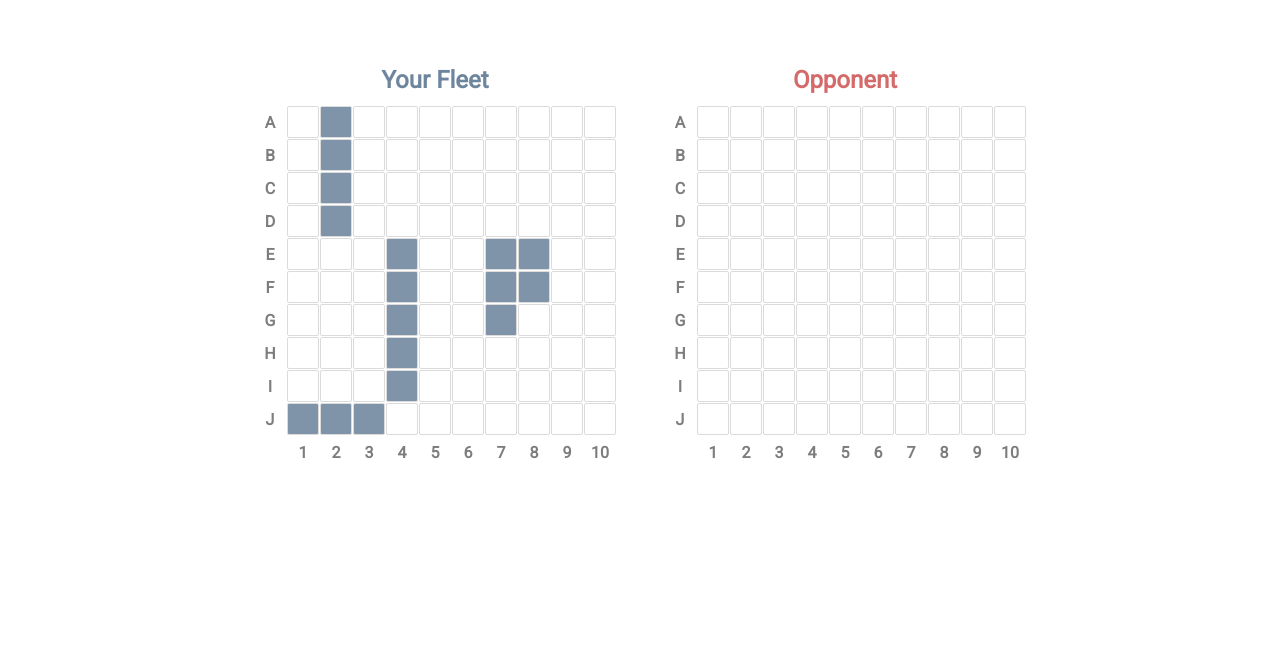
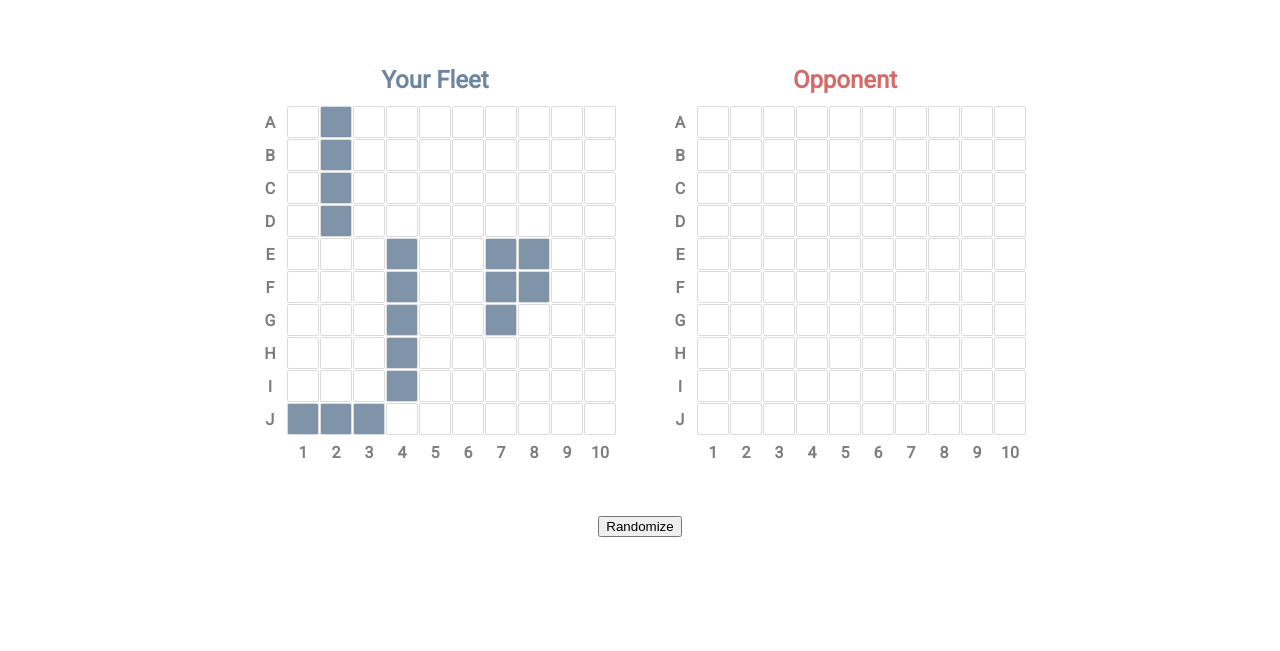
Before and after one commit to Edward-Rodriguez/battleship, a website built with webpack: page src/index.html in a window 1280 px wide. Shown: the part 98-749 px from the top of the page. Built offline with nearby package versions, Linux system fonts and the light colour scheme.

Commit message:
feat:add randomize button to html

```diff
--- a/src/index.css
+++ b/src/index.css
@@ -32,11 +32,12 @@ body {
 #content {
   grid-area: content;
   display: grid;
-  grid-template-rows: repeat(3, auto);
+  grid-template-rows: repeat(4, auto);
   grid-template-areas:
     'playerBoard playerBoard'
     'resultsBoard resultsBoard'
-    'playAgainButton playAgainButton';
+    'playAgainButton playAgainButton'
+    'randomizeButton randomizeButton';
   align-self: start;
   padding-top: 48px;
   place-items: center;
@@ -212,3 +213,7 @@ body {
 #footer a {
   color: inherit;
 }
+
+#randomizeButton {
+  grid-area: randomizeButton;
+}
--- a/src/index.html
+++ b/src/index.html
@@ -20,6 +20,7 @@
                 </div>
             </div>
             <div id="resultsBoard"></div>
+            <button id="randomizeButton">Randomize</button>
         </div>
         <div id="footer">
             <div class="copyright">
```
Also changed, not shown: dist/index.html, dist/main.js.
